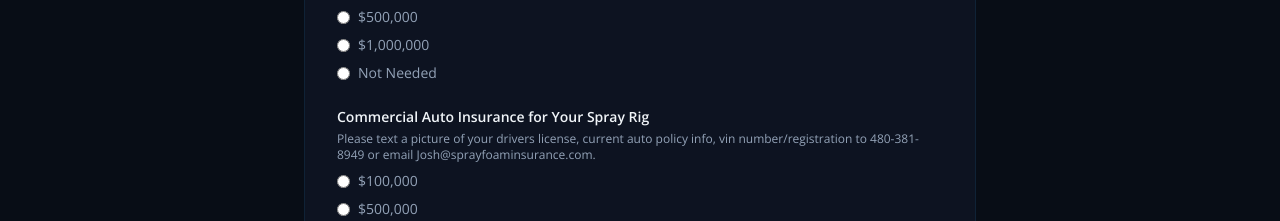
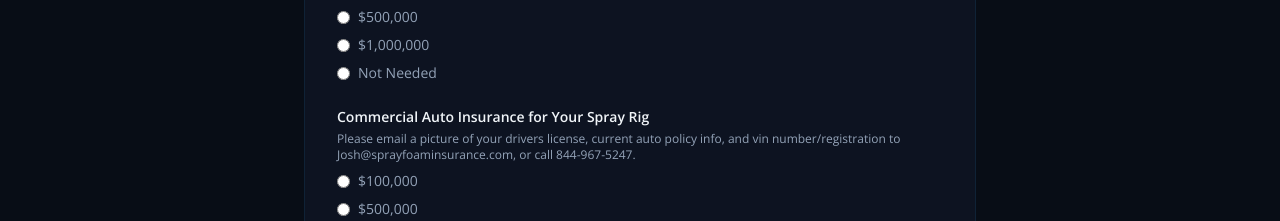
Before and after one commit to MCERQUA/sprayfoaminsurance-nextjs, a Next.js app: page /quote in a window 1280 px wide. Shown: the part 2400-2621 px from the top of the page. Built offline with nearby package versions, Linux system fonts and the light colour scheme.

Commit message:
auto-save: app/quote/page.tsx

```diff
--- a/app/quote/page.tsx
+++ b/app/quote/page.tsx
@@ -222,9 +222,8 @@ export default function QuotePage() {
           <div className="mb-6">
             <p className="text-sm font-label font-semibold text-text mb-1">Commercial Auto Insurance for Your Spray Rig</p>
             <p className="text-xs text-muted mb-2">
-              Please text a picture of your drivers license, current auto policy info, vin
-              number/registration to 480-381-8949 or email
-              Josh@sprayfoaminsurance.com.
+              Please email a picture of your drivers license, current auto policy info, and vin
+              number/registration to Josh@sprayfoaminsurance.com, or call 844-967-5247.
             </p>
             <div className="space-y-2">
               {['$100,000', '$500,000', '$1,000,000', 'Not Needed'].map((opt) => (
```
